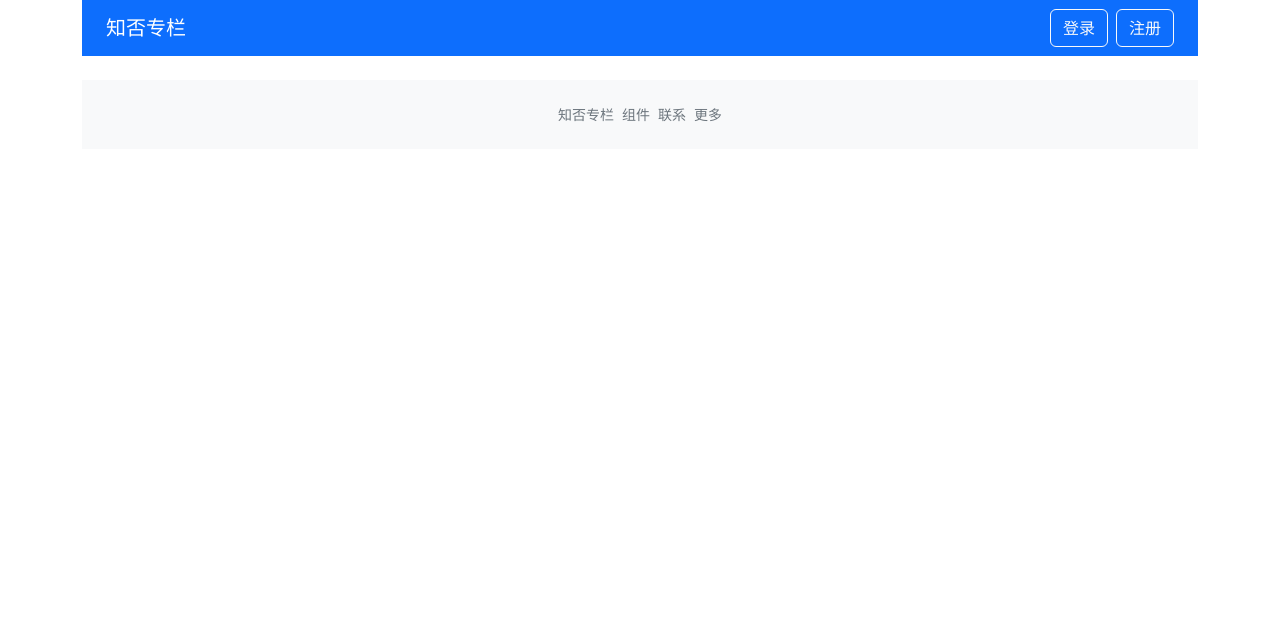
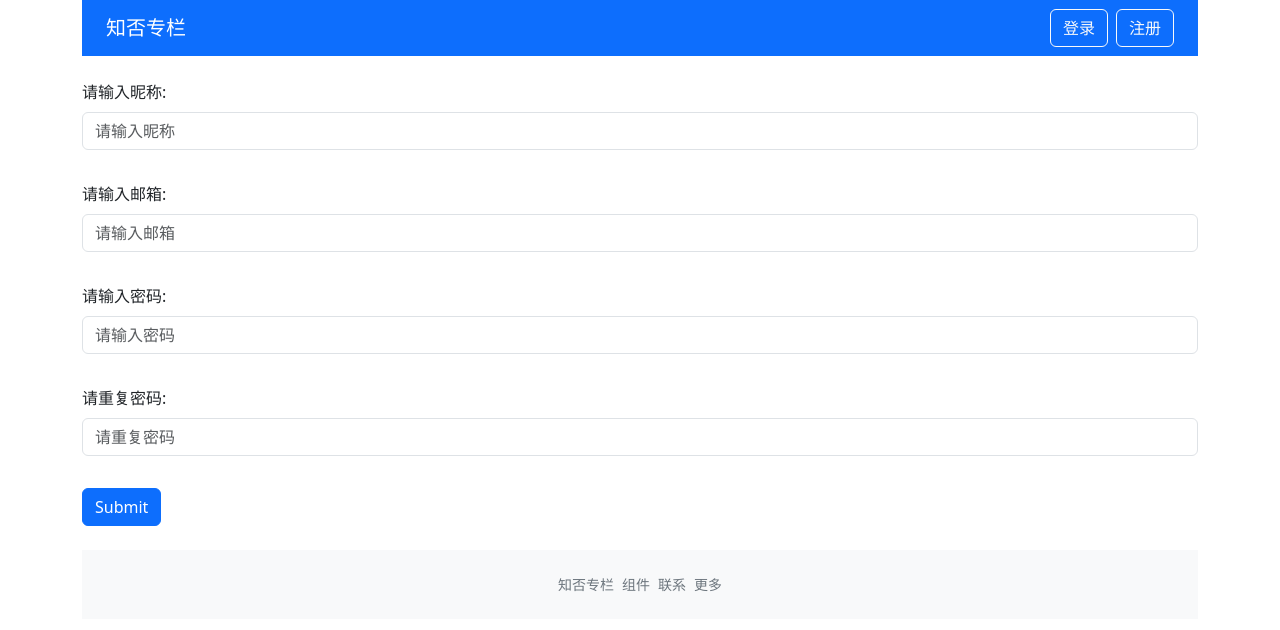
Before and after one commit to chapelll/zhihu_vue3, a Vue app in the folder zhifou/: page /register in a window 1280 px wide. Shown: the top 630 px of the page. Built offline with nearby package versions, Linux system fonts and the light colour scheme.

Commit message:
完成注册页面

```diff
--- a/zhifou/src/components/GlobalHeader.vue
+++ b/zhifou/src/components/GlobalHeader.vue
@@ -3,10 +3,10 @@
     <router-link to="/" class="navbar-brand">知否专栏</router-link>
     <div v-if="!user?.isLogin">
       <div class="list-inline-item">
-        <a @click="toLogin" class="btn btn-outline-light">登录</a>
+        <a @click="toPage('login')" class="btn btn-outline-light">登录</a>
       </div>
       <div class="list-inline-item">
-        <router-link to="login" class="btn btn-outline-light">注册</router-link>
+        <a @click="toPage('register')" class="btn btn-outline-light">注册</a>
       </div>
     </div>
     <div v-else>
@@ -53,12 +53,12 @@ export default defineComponent({
       store.commit('logout')
       router.push('/')
     }
-    const toLogin = () => {
-      router.push('/login')
+    const toPage = (url: string) => {
+      router.push(`/${url}`)
     }
     return {
       logout,
-      toLogin
+      toPage
     }
   }
 })
--- a/zhifou/src/components/validateInput.vue
+++ b/zhifou/src/components/validateInput.vue
@@ -9,13 +9,14 @@
 </template>
 
 <script lang="ts">
-import { defineComponent, PropType, reactive, onMounted, nextTick } from 'vue'
+import { defineComponent, PropType, reactive, onMounted, nextTick, customRef } from 'vue'
 import { emitter } from './validateForm.vue'
 
 const emailReg = /^([a-zA-Z]|[0-9])(\w|\-)+@[a-zA-Z0-9]+\.([a-zA-Z]{2,4})$/;
 const phoneReg = /^1[2|3|4|5|6|7|8|9|]\d{9}$/;
 interface ruleProp {
-  type: 'required' | 'phone' | 'email',
+  type: 'required' | 'phone' | 'email' | 'custom',
+  validator?: () => boolean
   message: string
 }
 export type rulesProp = ruleProp[]
@@ -31,7 +32,7 @@ export default defineComponent({
     type: {
       type: String as PropType<tagType>,
       default: 'input'
-    }
+    },
   },
   inheritAttrs: false,
   setup(props, context) {
@@ -56,6 +57,9 @@ export default defineComponent({
               break;
             case 'phone':
               pass = phoneReg.test(inputRef.val)
+              break;
+            case 'custom':
+              pass = rule.validator ? rule.validator() : true
               break;
             default:
               break;
--- a/zhifou/src/router.ts
+++ b/zhifou/src/router.ts
@@ -2,6 +2,7 @@ import { createRouter, createWebHistory } from 'vue-router'
 import store from './store'
 import Home from '../src/views/Home.vue'
 import Login from '../src/views/Login.vue'
+import Register from '../src/views/Register.vue'
 import ColumnDetail from '../src/views/ColumnDetail.vue'
 import CreatePost from '../src/views/CreatePost.vue'
 
@@ -19,6 +20,10 @@ const router = createRouter({
         meta: {
             redirectAlreadyLogin: true
         }
+    }, {
+        path: '/register',
+        name: 'register',
+        component: Register,
     }, {
         path: '/columnDetail/:columnId',
         name: 'columnDetail',
--- /dev/null
+++ b/zhifou/src/views/Register.vue
@@ -0,0 +1,136 @@
+<template>
+    <div class="login-page">
+        <div class="form">
+            <validateForm @form-submit="onFormSubmit">
+                <div class="mb-3">
+                    <label for="exampleInputEmail1" class="form-label">请输入昵称:</label>
+                    <validateInput :rules="nameRules" v-model="nickNameVal" placeholder="请输入昵称"></validateInput>
+                </div>
+                <div class="mb-3">
+                    <label for="exampleInputEmail1" class="form-label">请输入邮箱:</label>
+                    <validateInput :rules="emailRules" v-model="emailVal" placeholder="请输入邮箱"></validateInput>
+                </div>
+                <div class="mb-3">
+                    <label for="exampleInputEmail1" class="form-label">请输入密码:</label>
+                    <validateInput :rules="passwordRules" v-model="passwordVal" placeholder="请输入密码"></validateInput>
+                </div>
+                <div class="mb-3">
+                    <label for="exampleInputEmail1" class="form-label">请重复密码:</label>
+                    <validateInput :rules="repeatPasswordRules" v-model="repeatPasswordVal" placeholder="请重复密码">
+                    </validateInput>
+                </div>
+                <template #submit>
+                    <button type="submit" class="btn btn-primary">Submit</button>
+                </template>
+            </validateForm>
+        </div>
+    </div>
+</template>
+
+<script lang="ts">
+import validateInput, { rulesProp } from '../components/validateInput.vue'
+import validateForm from '../components/validateForm.vue'
+import createMessage from '../components/createMessage'
+import { defineComponent, ref } from 'vue'
+import { useStore } from 'vuex'
+import { useRouter } from 'vue-router'
+import axios from 'axios'
+export default defineComponent({
+    name: 'home',
+    components: {
+        validateInput,
+        validateForm
+    },
+    setup() {
+        // 表单校验相关
+        const nameRules: rulesProp = [
+            {
+                type: 'required',
+                message: '请输入昵称',
+            }]
+        const emailRules: rulesProp = [{
+            type: 'required',
+            message: '请输入邮箱',
+        }, {
+            type: 'email',
+            message: '邮箱格式不正确',
+        }]
+        const passwordRules: rulesProp = [{
+            type: 'required',
+            message: '请输入密码',
+        }, {
+            type: 'custom',
+            validator: () => {
+                return passwordVal.value.length > 5
+            },
+            message: '密码位数不小于6位',
+        }]
+        const repeatPasswordRules: rulesProp = [{
+            type: 'required',
+            message: '请重复密码',
+        },
+        {
+            type: 'custom',
+            validator: () => {
+                return passwordVal.value === repeatPasswordVal.value
+            },
+            message: '输入的密码不一致',
+        }]
+
+        //表单双向绑定相关
+        const nickNameVal = ref('')
+        const emailVal = ref('')
+        const passwordVal = ref('')
+        const repeatPasswordVal = ref('')
+
+        const router = useRouter()
+        const store = useStore()
+
+        const onFormSubmit = async (result: boolean) => {
+            if (result) {
+                const payload = {
+                    email: emailVal.value,
+                    password: passwordVal.value,
+                    nickName: nickNameVal.value,
+                }
+
+                const result = await axios.post('users', payload)
+                console.log('result');
+                console.log(result);
+                if (result && result.data.code === 0) {
+                    createMessage("注册成功！即将跳转登录页", 'success', 2000)
+                    setTimeout(() => {
+                        router.push('/login')
+                    }, 2000)
+                }
+
+                return
+                store.dispatch('loginAndFetch', payload).then((data) => {
+                    console.log(data);
+                    createMessage("登录成功！即将跳转首页", 'success', 2000)
+                    setTimeout(() => {
+                        router.push('/')
+                    }, 2000)
+                }).catch(err => {
+                    console.log(err);
+                })
+            }
+        }
+        const inputRef = ref<any>()
+        return {
+            nameRules,
+            emailRules,
+            passwordRules,
+            repeatPasswordRules,
+            nickNameVal,
+            emailVal,
+            passwordVal,
+            repeatPasswordVal,
+            onFormSubmit,
+            inputRef,
+        }
+    }
+})
+</script>
+
+<style scoped></style>
```
Also changed, not shown: zhifou/笔记/第八章.txt.
